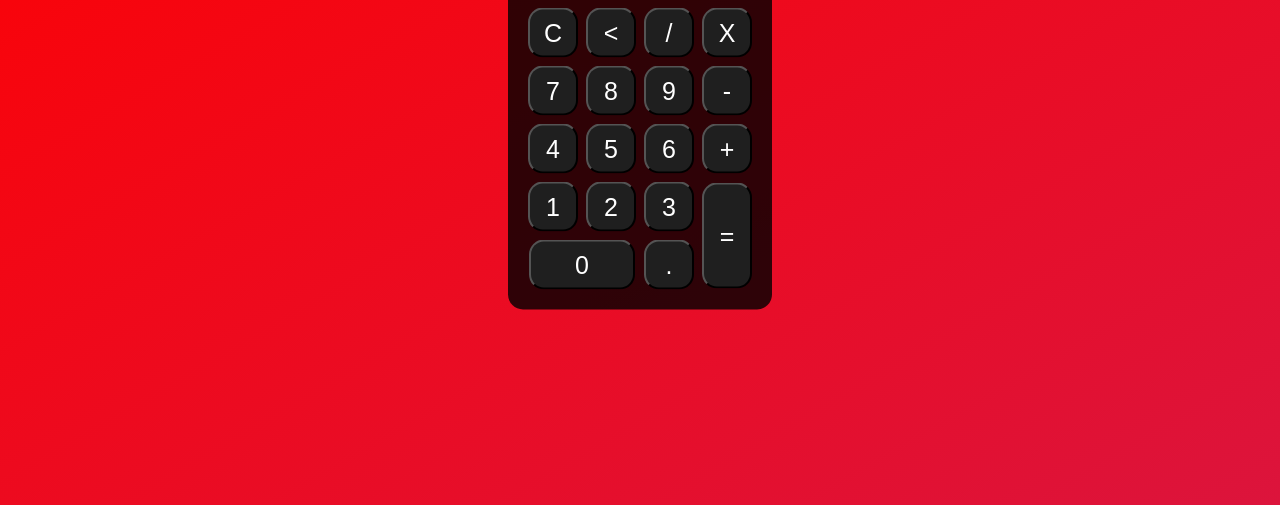
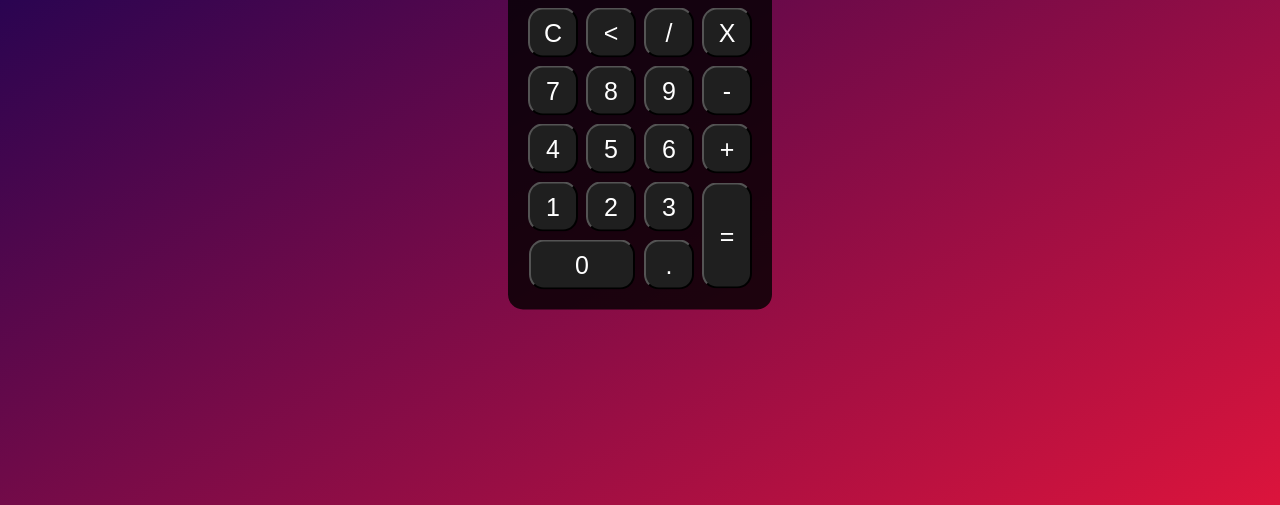
Before and after one commit to Octam00/Calculator-bye-Gabriel-Armando-, a plain HTML site: page index.html in a window 1280 px wide. Shown: the part 295-800 px from the top of the page. Drawn offline with Linux system fonts and the light colour scheme.

Commit message:
Update index.html

```diff
--- a/index.html
+++ b/index.html
@@ -3,17 +3,17 @@
 <head>
     <meta charset="UTF-8">
     <meta name="viewport" content="width=device-width, initial-scale=1.0">
-    <title>Calculadora</title>
+    <title>𝙲𝚊𝚕𝚌𝚞𝚕𝚊𝚍𝚘𝚛𝚊</title>
     <style>
         *{
             margin: 0;
             padding: 0;
         }
         .fundo{
-            background-image: linear-gradient(150deg,red,
+            background-image: linear-gradient(150deg,#000056,
                                               crimson);
             height: 100vh;
-            color: #fff;
+            color: #000056;
             font-family: Arial, Helvetica, sans-seri;
             text-align: center;
         }
```
